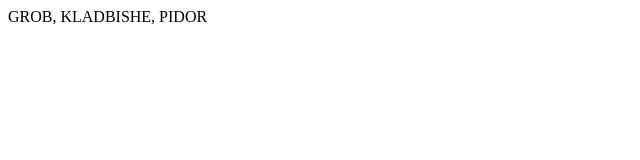
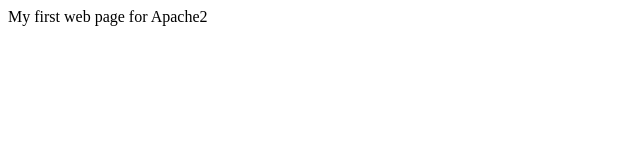
Before and after one commit to skensell201/Ansible_tests, a plain HTML site: page index.html in a window 1280 px wide. Shown: the full height of the page, 0-640 px from the left. Drawn offline with Linux system fonts and the light colour scheme.

Commit message:
Update index.html

```diff
--- a/index.html
+++ b/index.html
@@ -3,7 +3,7 @@
    <head>
    </head>
 
-       GROB, KLADBISHE, PIDOR
+       My first web page for Apache2
    <body>
    </body>
 </html>
```
